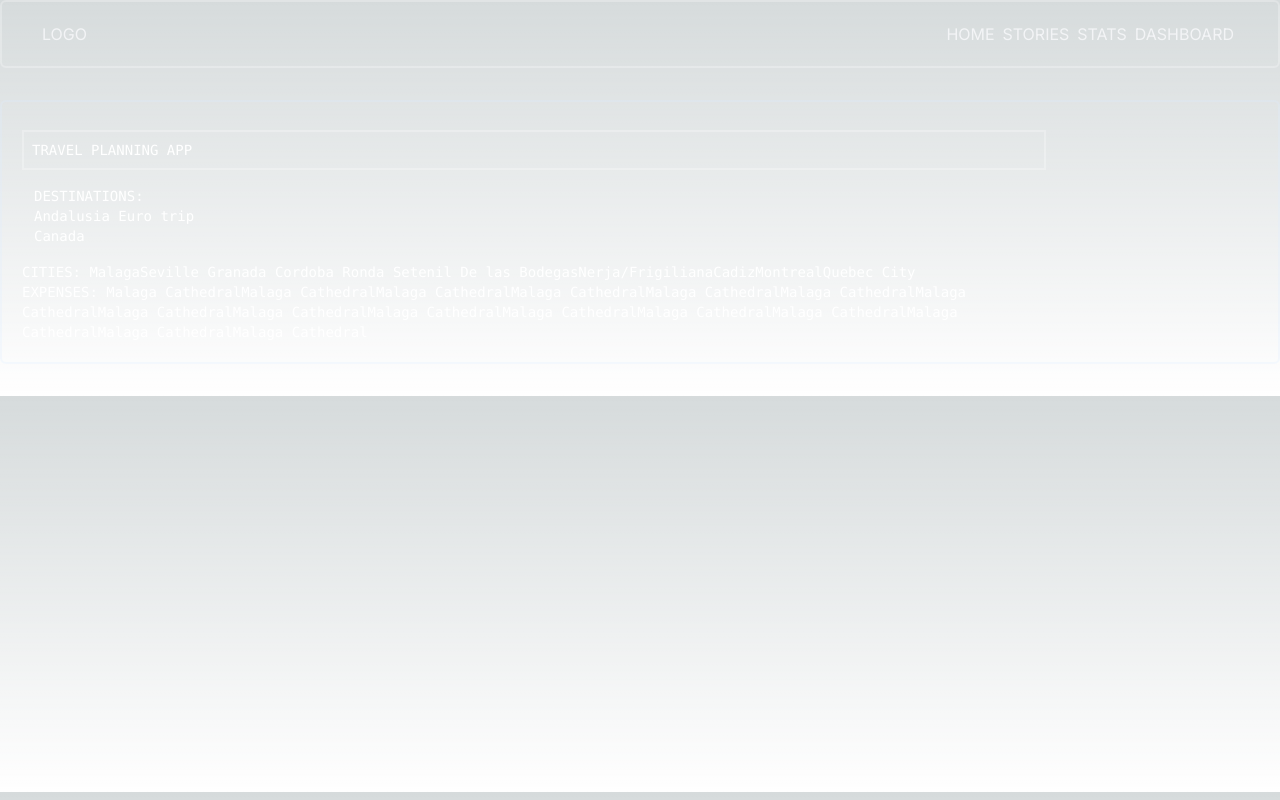
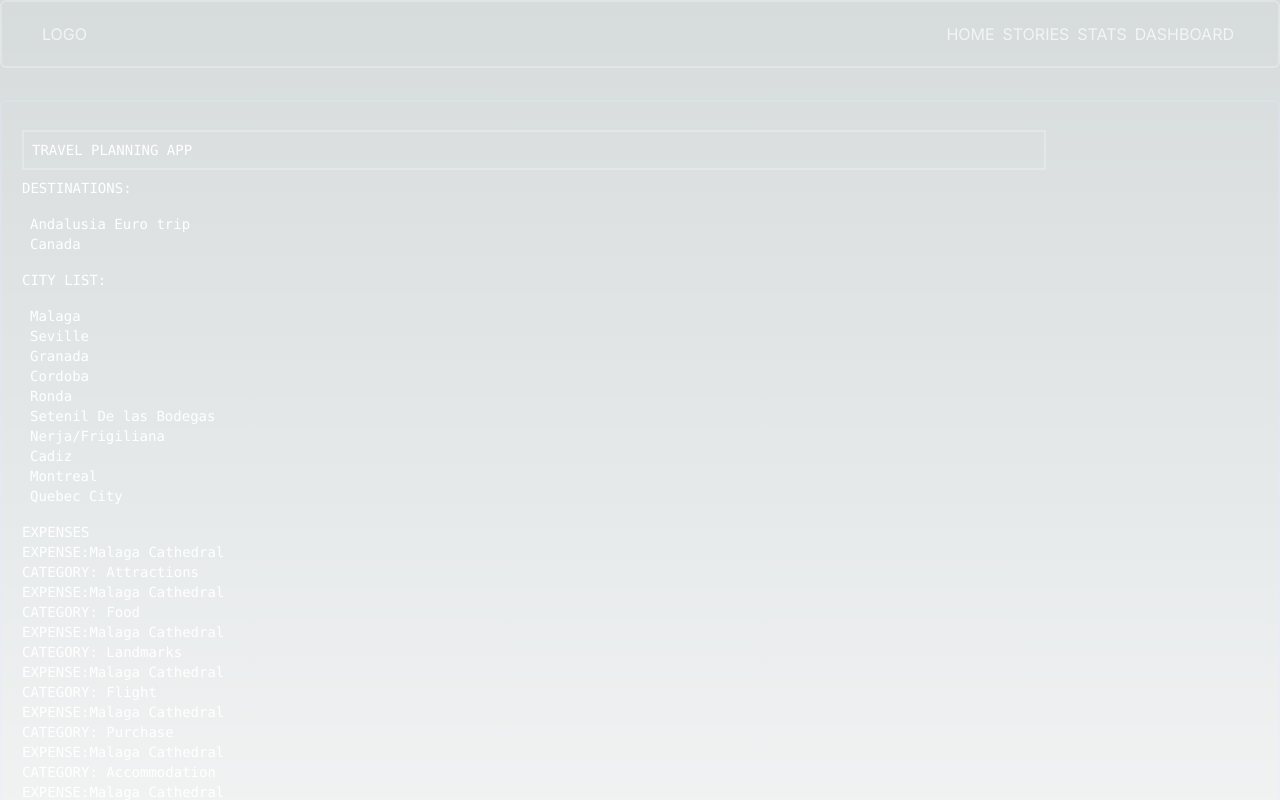
Before and after one commit to Terrero89/travel_planning_app, a Next.js app: page / in a window 1280 px wide. Shown: the top 800 px of the page. Built offline with nearby package versions, Linux system fonts and the light colour scheme.

Commit message:
each of the list modularize by components.

```diff
--- a/src/app/components/cities/CityItem.tsx
+++ b/src/app/components/cities/CityItem.tsx
@@ -0,0 +1,24 @@
+
+"use client"
+
+import { Places, Trips } from '../../../../types/trips';
+// import { useTripsStore } from '@/app/stores/useStore';
+
+
+interface CityProps{
+   cityList: Places[]
+}
+
+
+const CityItem: React.FC<CityProps> = ({cityList}) => {
+
+    return (
+        <div className=" content-center my-2 p-2 mx-">
+            <div className=" content-center"> {cityList.map((place: Places) => (<h3>{place.city}</h3> ))} </div>
+        </div>
+
+
+    );
+}
+
+export default CityItem;
--- a/src/app/components/cities/CityList.tsx
+++ b/src/app/components/cities/CityList.tsx
@@ -0,0 +1,26 @@
+
+"use client"
+
+import { useTripsStore } from '@/app/stores/useStore';
+import CityItem from './CityItem';
+import { Places, Trips } from '../../../../types/trips';
+
+
+
+
+const CityList: React.FC<{}> = ({ }) => {
+    const places: Places[] = useTripsStore((state) =>
+        state.trip.flatMap(trip => trip.places)
+    );
+
+
+    return (
+        <div className="">
+            <CityItem cityList={places} />
+
+        </div>
+
+    );
+}
+
+export default CityList;
--- a/src/app/components/destination/DestinationItem.tsx
+++ b/src/app/components/destination/DestinationItem.tsx
@@ -10,11 +10,10 @@ interface DestionationProps{
 
 
 const DestinationItem: React.FC<DestionationProps> = ({destinationList}) => {
-    // getting the destination by id from store
-    // const destination = useTripsStore((state: { trip: Trips[]; }) => state.trip);
+
     return (
-        <div className=" content-center my-2 p-2">
-            <div className=" content-center mx-1">DESTINATIONS: {destinationList.map((trip: Trips) => <h3>{trip.destination}</h3>)} </div>
+        <div className=" content-center my-2 p-2 ">
+            <div className=" content-center">{destinationList.map((trip: Trips) => <h3>{trip.destination}</h3>)} </div>
         </div>
 
 
--- /dev/null
+++ b/src/app/components/expenses/ExpensesItem.tsx
@@ -0,0 +1,33 @@
+
+"use client"
+
+import { Expenses, Places, Trips } from '../../../../types/trips';
+// import { useTripsStore } from '@/app/stores/useStore';
+
+
+interface ExpensesProps {
+    expensesList: Expenses[]
+}
+
+
+const CityItem: React.FC<ExpensesProps> = ({ expensesList }) => {
+
+    return (
+
+
+        <div>
+      {expensesList.map((expense: Expenses) => (
+            <>
+            <p>EXPENSE:{expense.expense}</p>
+            <p>CATEGORY: {expense.category}</p>
+            </>
+        ))}
+
+        </div>
+
+
+
+    );
+}
+
+export default CityItem;
--- a/src/app/components/expenses/ExpensesList.tsx
+++ b/src/app/components/expenses/ExpensesList.tsx
@@ -0,0 +1,22 @@
+"use client";
+
+import { useTripsStore } from '@/app/stores/useStore';
+import { Expenses } from '../../../../types/trips';
+import ExpensesItem from './ExpensesItem'; // Assuming ExpensesItem is the component you're rendering
+
+const ExpensesList: React.FC = () => {
+  // Extract all expenses from all places within all trips
+  const expenses: Expenses[] = useTripsStore((state) =>
+    state.trip.flatMap(trip =>
+      trip.places.flatMap((place: { expenses: any; }) => place.expenses)
+    )
+  );
+
+  return (
+    <div className="">
+      <ExpensesItem expensesList={expenses} />
+    </div>
+  );
+}
+
+export default ExpensesList;
--- a/src/app/page.tsx
+++ b/src/app/page.tsx
@@ -1,9 +1,12 @@
 
 "use client"
 
-import Trips, { Places } from '../../types/trips';
+import { Places, Trips } from '../../types/trips';
+import CityItem from './components/cities/CityItem';
+import CityList from './components/cities/CityList';
 import DestinationItem from './components/destination/DestinationItem';
 import DestinationList from './components/destination/DestinationList';
+import ExpensesList from './components/expenses/ExpensesList';
 import UIHeader from './components/UI/UIHeader';
 import { useTripsStore } from './stores/useStore';
 
@@ -16,9 +19,13 @@ export default function Home() {
     <main className="">
       <div className="z-10 w-full max-w-5xl items-center justify-between font-mono text-sm ">
         <UIHeader title="TRAVEL PLANNING APP"/>
+        DESTINATIONS:
         <DestinationList  />
-        <div>CITIES: {trip.map((trip: Trips) => trip.places.map((place: Places) => place.city))}</div>
-        <div>EXPENSES: {trip.map((trip: Trips) => trip.places.map((place: Places) => place.expenses.map((expense: any) => expense.expense)))}</div>
+        CITY LIST:
+        <CityList/>
+        EXPENSES
+        <ExpensesList/>
+
       </div>
     </main>
   );
--- a/types/trips.tsx
+++ b/types/trips.tsx
@@ -14,6 +14,7 @@ export type Trips =  {
     places: Places[];
 }
 export type Expenses = {
+    expense: string;
     expenseID: string;
     category: string;
     expenseName: string;
@@ -28,6 +29,8 @@ export type Expenses = {
 }
 
 export type Places = {
+    cost: ReactNode;
+    category: string;
     cityID: string;
     city: string;
     from: Date | string;
```
